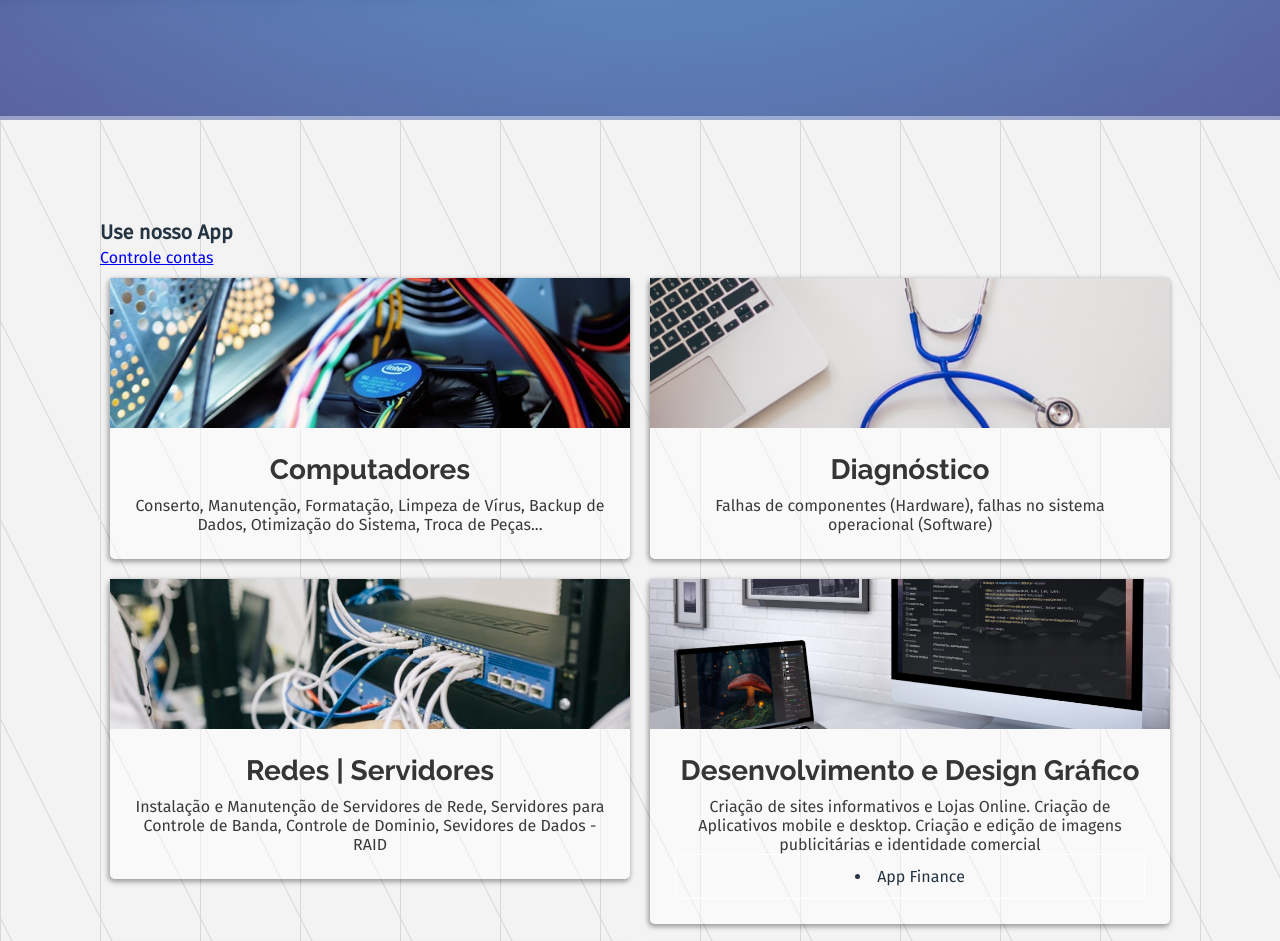
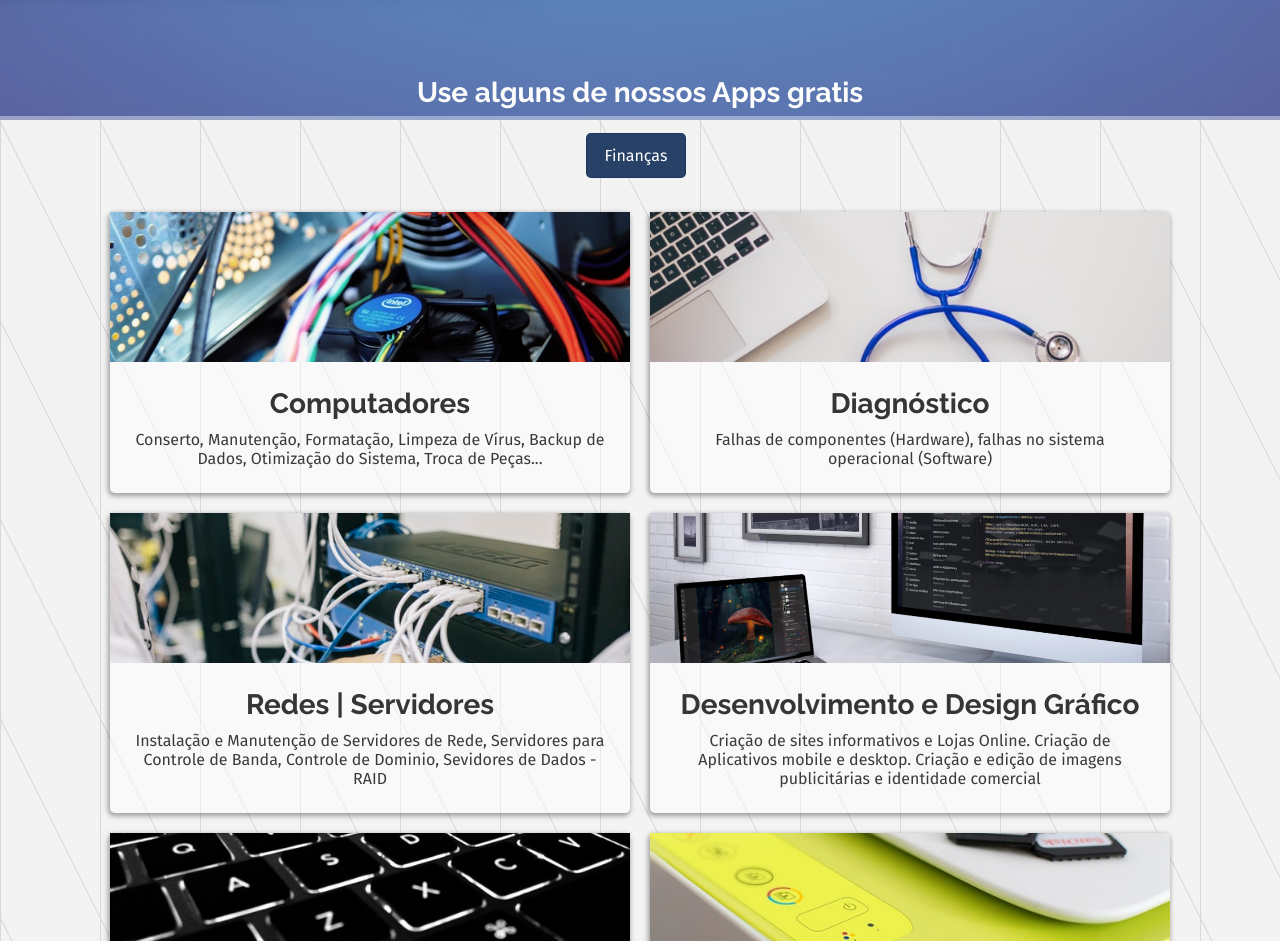
Before and after one commit to samirgannem/samirgannem.github.io, a plain HTML site: page index.html in a window 1280 px wide. Shown: the part 680-1621 px from the top of the page. Drawn offline with Linux system fonts and the light colour scheme; some packages are replaced by stand-ins of ours.

Commit message:
Add Button Finance

```diff
--- a/css/styles.css
+++ b/css/styles.css
@@ -106,13 +106,58 @@ p, span, li, a { font-size: 16px; font-family: 'Fira Sans'}
 	border: 1px solid var(--color-7);
 }
 .navbar-link-button {
- padding: 12px;
- text-align: center;
- border-radius: 5px;
- background: rgba(0, 0, 0, 0);
+ 	display: flex;
+	padding: 12px;
+ 	text-align: center;
+ 	border-radius: 5px;
+ 	background: var(--transparent);
 	border: 1px solid #fff;
 	transition: all 0.5s;
 }
+
+.btnApp-links {
+	list-style: none;
+   }
+
+.btnApp-link {
+	text-decoration: none;
+	color: inherit;
+   }
+
+.btnApp-nav-footer .btnApp-links {
+	/*width: 100%;*/
+	display: flex;
+    justify-content: space-between;
+    align-items: center;
+	justify-content: center;
+ 	border-radius: 5px;
+	margin-bottom: 1.5rem;
+	margin-top: 1.5rem;
+}
+.btnApp-link-button:hover {
+	cursor: pointer;
+	background: var(--color-7);
+	border: 1px solid var(--color-7);
+}
+
+.btnApp-link-button {
+ 	display: block;
+	width: 100px;
+	padding: 12px;
+	text-align: center;
+	text-justify: center;
+	color: var(--white);
+ 	border-radius: 5px;
+ 	background: var(--translucent);
+	border: 1px solid var(--translucent);
+	margin-right: 0.50rem;
+	/*transition: all 0.5s;*/
+}
+
+.btnApp-link.dev-finance {
+	font-weight: 700;
+}
+
 .navbar-link.nav-contact {
 	font-weight: 700;
 }
@@ -359,6 +404,18 @@ form h2 {
 	transition: 0.2s 0s all;
 	transform: translateX(120%);
 }
+
+/* Agregado botones
+.navbar-link.nav-contact.card {
+    font-weight: normal;
+    font-size: 1rem;
+    display: flex;
+    align-items: center;
+    justify-content: space-between;
+
+
+}*/
+
 .whatsapp-button:hover {
 	cursor: pointer;
 	transform: scale(1.3);
@@ -376,6 +433,7 @@ footer {
 	transition: color 0.2s;
 }
 
+
 footer:hover {
 	background: var(--color-4);
 }
--- a/index.html
+++ b/index.html
@@ -1,18 +1,23 @@
 <!DOCTYPE html>
 <html lang="en">
+
 <head>
   <meta charset="UTF-8">
   <meta name="viewport" content="width=device-width, initial-scale=1.0">
- <meta name="description" content="Serviço de soluções informáticas. Reparação de computadores, laptops, telefones celulares, impressoras, configuração de servidores, desenvolvimento de páginas web." />
- <meta name="keywords" content="computer, computador, laptop, notebook, smartphone, fix, repair, conserto, impressora, printer, desenvolvimento, servidores, server, servidor, redes, red, software, sistema operacional">
+  <meta name="description"
+    content="Serviço de soluções informáticas. Reparação de computadores, laptops, telefones celulares, impressoras, configuração de servidores, desenvolvimento de páginas web." />
+  <meta name="keywords"
+    content="computer, computador, laptop, notebook, smartphone, fix, repair, conserto, impressora, printer, desenvolvimento, servidores, server, servidor, redes, red, software, sistema operacional">
   <meta http-equiv="X-UA-Compatible" content="ie=edge">
   <link rel="stylesheet" href="./css/styles.css">
   <link rel="stylesheet" href="./css/responsive.css">
- <link rel="stylesheet" href="https://use.fontawesome.com/releases/v5.5.0/css/all.css" integrity="sha384-B4dIYHKNBt8Bc12p+WXckhzcICo0wtJAoU8YZTY5qE0Id1GSseTk6S+L3BlXeVIU" crossorigin="anonymous">
+  <link rel="stylesheet" href="https://use.fontawesome.com/releases/v5.5.0/css/all.css"
+    integrity="sha384-B4dIYHKNBt8Bc12p+WXckhzcICo0wtJAoU8YZTY5qE0Id1GSseTk6S+L3BlXeVIU" crossorigin="anonymous">
   <link rel="shortcut icon" href="./images/favicon.ico" />
 
   <title>Informática SG - Soluções de TI na ponta dos seus dedos</title>
 </head>
+
 <body>
   <div class="container">
     <!-- navbar -->
@@ -20,16 +25,16 @@
       <div class="navbar">
         <div class="left-navbar-side">
           <div class="navbar-link nav-home">
-      <img class="navbar-brand-image" src="./images/white-logo.svg"/>
+            <img class="navbar-brand-image" src="./images/white-logo.svg" />
             <h3 class="navbar-brand-title">Informática SG</h3>
           </div>
         </div>
         <div class="right-navbar-side">
           <ul class="navbar-links">
             <li class="navbar-link-button">
-       <span href="#" class="navbar-link nav-contact">
+              <p href="#" class="navbar-link nav-contact">
                 Contato
-       </span>
+              </p>
             </li>
           </ul>
         </div>
@@ -52,16 +57,34 @@
     </div>
     <!-- section-1 -->
     <div class="content-section services">
-    <h4>Use nosso App</h4>
-       <a href="https://informaticasg.com.br/devFinance" class="appFinance">
-        Controle contas
-      </a>
+      <!-- Apps -->
+      <h2 calss="titAppGratis" style="
+        display: flex;
+	      text-align: center;
+	      justify-content: center;
+	      width: 100%;
+	      overflow-x: auto;
+	      margin-top: -9rem;
+        color: white;
+      ">
+          Use alguns de nossos Apps gratis
+      </h2>
+      <div class="btnApp-nav-footer">
+        <ul class="btnApp-links">
+          <li class="btnApp-link-button">
+            <p class="bntApp-link dev-Finance">
+              Finanças
+            </p>
+          </li>
+        </ul>
+      </div>
       <div class="row" id="row-1">
         <div class="service-container">
           <div class="image" style="background: url('./images/maintenance.jpg')"></div>
           <div class="service-description">
             <h2 class="service-header">Computadores</h2>
-       <p class="service-paragraph">Conserto, Manutenção, Formatação, Limpeza de Vírus, Backup de Dados, Otimização do Sistema, Troca de Peças...</p>
+            <p class="service-paragraph">Conserto, Manutenção, Formatação, Limpeza de Vírus, Backup de Dados, Otimização
+              do Sistema, Troca de Peças...</p>
           </div>
         </div>
         <div class="service-container">
@@ -78,29 +101,26 @@
           <div class="image" style="background: url('./images/server.jpeg')"></div>
           <div class="service-description">
             <h2 class="service-header">Redes | Servidores</h2>
-       <p class="service-paragraph">Instalação e Manutenção de Servidores de Rede, Servidores para Controle de Banda, Controle de Dominio, Sevidores de Dados - RAID</p>
+            <p class="service-paragraph">Instalação e Manutenção de Servidores de Rede, Servidores para Controle de
+              Banda, Controle de Dominio, Sevidores de Dados - RAID</p>
           </div>
         </div>
         <div class="service-container">
           <div class="image" id="development-image" style="background: url('./images/development.jpeg')"></div>
           <div class="service-description">
             <h2 class="service-header">Desenvolvimento e Design Gráfico</h2>
-       <p class="service-paragraph">Criação de sites informativos e Lojas Online. Criação de Aplicativos mobile e desktop. Criação e edição de imagens publicitárias e identidade comercial</p>
-       <li class="navbar-link-button">
-        <span href="./devFinance.html" class="appFinance">
-          App Finance
-        </span>
-       </li>
+            <p class="service-paragraph">Criação de sites informativos e Lojas Online. Criação de Aplicativos mobile e
+              desktop. Criação e edição de imagens publicitárias e identidade comercial</p>
           </div>
         </div>
       </div>
-
       <div class="row" id="row-2">
         <div class="service-container">
           <div class="image" style="background: url('./images/laptop.jpeg')"></div>
           <div class="service-description">
             <h2 class="service-header">Notebooks</h2>
-       <p class="service-paragraph">Conserto, Manutenção, Formatação, Limpeza de Vírus, Backup de Dados, Otimização do Sistema, Troca de Peças...</p>
+            <p class="service-paragraph">Conserto, Manutenção, Formatação, Limpeza de Vírus, Backup de Dados, Otimização
+              do Sistema, Troca de Peças...</p>
           </div>
         </div>
         <div class="service-container">
@@ -108,7 +128,6 @@
           <div class="service-description">
             <h2 class="service-header">Impressoras | Plotter</h2>
             <p class="service-paragraph">Conserto, Manutenção preventiva e corretiva.</p>
-      </div>
           </div>
         </div>
       </div>
@@ -121,7 +140,8 @@
           <h2>Contato</h2>
           <input type="text" name="name" id="input-name" placeholder="Nome" autocomplete="off">
           <input type="email" name="email" id="input-email" placeholder="Email" autocomplete="off">
-    <textarea name="message" id="input-message" cols="10" rows="10" placeholder="Mensagem" autocomplete="off"></textarea>
+          <textarea name="message" id="input-message" cols="10" rows="10" placeholder="Mensagem"
+            autocomplete="off"></textarea>
           <input type="submit" name="submit" value="Enviar">
         </form>
       </div>
@@ -140,4 +160,5 @@
     <script async defer
       src="https://maps.googleapis.com/maps/api/js?key=AIzaSyB0asbir9-S6Qd0gui5F3ym2qi15GpCSh8&callback=initMap"></script>
 </body>
+
 </html>
--- a/js/main.js
+++ b/js/main.js
@@ -36,6 +36,9 @@ window.addEventListener('click', (e) => {
   if (eventTarget.matches('.go-top') || eventTarget.matches('footer') || eventTarget.matches('.nav-home') || eventTarget.matches('.fa-chevron-up') || eventTarget.matches('.navbar-brand-image') || eventTarget.matches('.navbar-brand-title')) {
     scrollToTop(DOMElements);
   }
+  if (eventTarget.matches('.dev-Finance') || eventTarget.matches('.btnApp-link-button')) {
+    opeAppnFinance(DOMElements);
+  };
 });
 // scroll event handler
 window.addEventListener('scroll', (e) => {
@@ -57,6 +60,11 @@ function redirectWhatsapp() {
   const num = 556699331539;
   const url = 'https://api.whatsapp.com/send?phone=';
   window.open(url + num, '__blank');
+}
+
+function opeAppnFinance() {
+  const urlApp = 'https://informaticasg.com.br/devFinance';
+  window.open(urlApp, '__blank');
 }
 
 function scrollToContact(DOMElements) {
```
Lines whose indentation alone changed are shown as unchanged.
